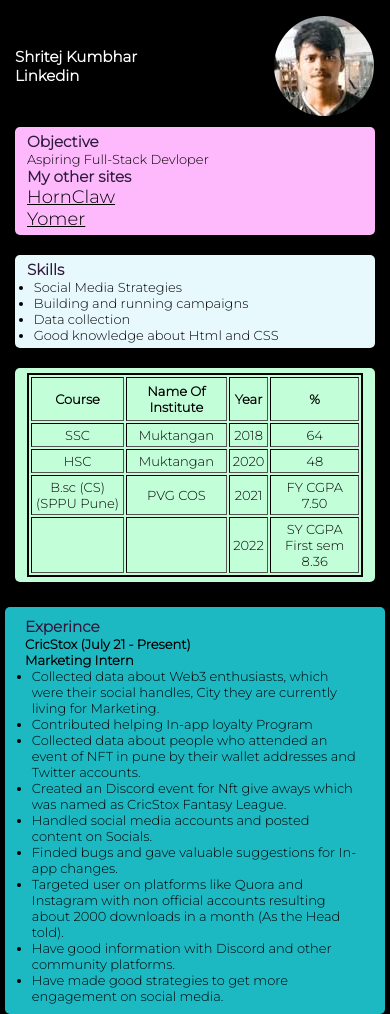
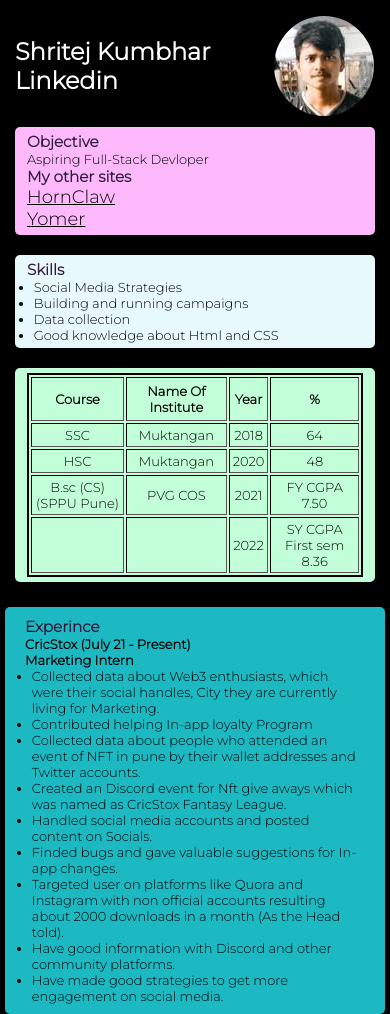
Before and after one commit to shritya/cv, a plain HTML site: page index.html in a window 390 px wide. Drawn offline with Linux system fonts and the light colour scheme.

Commit message:
Update style.css

```diff
--- a/style.css
+++ b/style.css
@@ -135,9 +135,6 @@ li {
     margin-top: 5px;
     width: 100%;
   }
-  header nav h1 {
-    font-size: 15px;
-  }
   .content {
     width: 100%;
     font-size: small;
```
